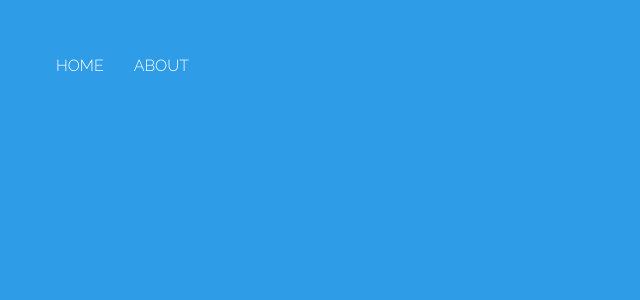
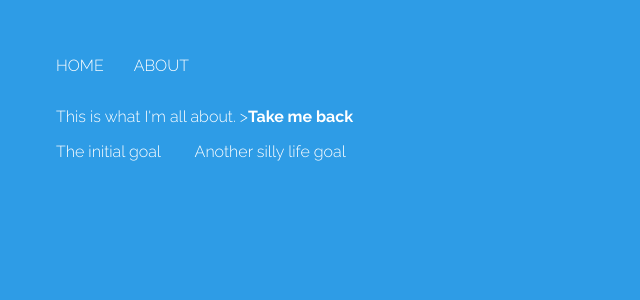
Before and after one commit to Pedrohero13/ng5, an Angular app: page /about/48 in a window 1280 px wide. Before the commit this address led to /. Shown: the top 300 px of the page, without its empty margins (0-640 px from the left). Built offline with nearby package versions, Linux system fonts and the light colour scheme.

Commit message:
services #6

```diff
--- a/src/app/about/about.component.html
+++ b/src/app/about/about.component.html
@@ -1,3 +1,6 @@
 <p>
     This is what I'm all about. <a href="" (click)="sendMeHome">><strong>Take me back</strong></a>
 </p>
+<ul><li *ngFor="let goal of goals">
+    {{goal}}
+</li></ul>
--- a/src/app/about/about.component.ts
+++ b/src/app/about/about.component.ts
@@ -1,18 +1,21 @@
 import { Component, OnInit } from '@angular/core';
 import { ActivatedRoute } from '@angular/router';
 import { Router } from '@angular/router';
+import { DataService } from '../data.service';
+
 @Component({
   selector: 'app-about',
   templateUrl: './about.component.html',
   styleUrls: ['./about.component.scss']
 })
 export class AboutComponent implements OnInit {
-
-  constructor(private route:ActivatedRoute, private router:Router) {
+  goals :any;
+  constructor(private route:ActivatedRoute, private router:Router,private _data:DataService) {
     this.route.params.subscribe(res => console.log(res.id))
    }
 
   ngOnInit(): void {
+    this._data.goal.subscribe(res => this.goals = res);
   }
 
   sendMeHome(){
--- a/src/app/app-routing.module.ts
+++ b/src/app/app-routing.module.ts
@@ -8,7 +8,7 @@
     component: HomeComponent
   },
   {
-    path:'about',
+    path:'about/:ip',
     component: AboutComponent
   }
 
--- a/src/app/app.component.html
+++ b/src/app/app.component.html
@@ -1,7 +1,7 @@
 
 <ul>
-  <li><a routerLink="">HOME</a></li>
-  <li><a routerLink="about">ABOUT</a></li>
+  <li><a routerLink=''>HOME</a></li>
+  <li><a routerLink='about/48'>ABOUT</a></li>
 </ul>
 
 <router-outlet></router-outlet>
--- a/src/app/app.module.ts
+++ b/src/app/app.module.ts
@@ -1,6 +1,7 @@
 import { NgModule } from '@angular/core';
 import { BrowserModule } from '@angular/platform-browser';
 
+import { DataService } from './data.service';
 import {BrowserAnimationsModule} from '@angular/platform-browser/animations'
 import { FormsModule } from '@angular/forms';
 import { AppRoutingModule } from './app-routing.module';
@@ -20,7 +21,7 @@
     FormsModule,
     BrowserAnimationsModule
   ],
-  providers: [],
+  providers: [DataService],
   bootstrap: [AppComponent]
 })
 export class AppModule { }
--- /dev/null
+++ b/src/app/data.service.ts
@@ -0,0 +1,15 @@
+import { Injectable } from '@angular/core';
+import { BehaviorSubject } from 'rxjs';
+@Injectable({
+  providedIn: 'root'
+})
+export class DataService {
+  private  goals = new BehaviorSubject<any>(['The initial goal','Another silly life goal']);
+  goal = this.goals.asObservable();
+
+  constructor() { }
+
+  changeGoal(goal:any){
+    this.goals.next(goal);
+  }
+}
--- a/src/app/home/home.component.ts
+++ b/src/app/home/home.component.ts
@@ -1,5 +1,6 @@
 import { Component, OnInit } from '@angular/core';
 import {trigger,style,transition,animate,keyframes,query,stagger} from '@angular/animations';
+import { DataService } from '../data.service';
 @Component({
   selector: 'app-home',
   templateUrl: './home.component.html',
@@ -15,12 +16,12 @@
             style({opacity: 0.5, transform:'translateY(35px)', offset: .3}),
             style({opacity: 1, transform:'translateY(0)', offset: 1}),
           ]))]),{optional: true}),
-          query(':leave', stagger('300ms', [
-            animate('.6s ease-in', keyframes([
-              style({opacity: 1, transform:'translateY(0)', offset: 0}),
-              style({opacity: 0.5, transform:'translateY(35px)', offset: .3}),
-              style({opacity: 0, transform:'translateY(75%)', offset: 1}),
-            ]))]),{optional: true})
+        query(':leave', stagger('300ms', [
+          animate('.6s ease-in', keyframes([
+            style({opacity: 1, transform:'translateY(0)', offset: 0}),
+            style({opacity: 0.5, transform:'translateY(35px)', offset: .3}),
+            style({opacity: 0, transform:'translateY(-75%)', offset: 1}),
+          ]))]),{optional: true})
         ])
       ])
   ]
@@ -32,21 +33,26 @@
   goalText: string = "My first goal"
   goals: string  []= [];
 
-  constructor() { }
+  constructor(private _data:DataService) { }
 
   ngOnInit(): void {
+
+    this._data.goal.subscribe(res => this.goals = res);
     this.itemCount = this.goals.length;
+    this._data.changeGoal(this.goals)
   }
 
   addItem(){
     this.goals.push(this.goalText);
     this.goalText="";
     this.itemCount= this.goals.length;
+    this._data.changeGoal(this.goals)
 
   }
   removeItem(i: number){
     this.goals.splice(i,1);
     this.itemCount = this.goals.length;
+    this._data.changeGoal(this.goals)
  }
 
 }
```
Also changed, not shown: 1 other file (tests, documents, lock files or other folders).
